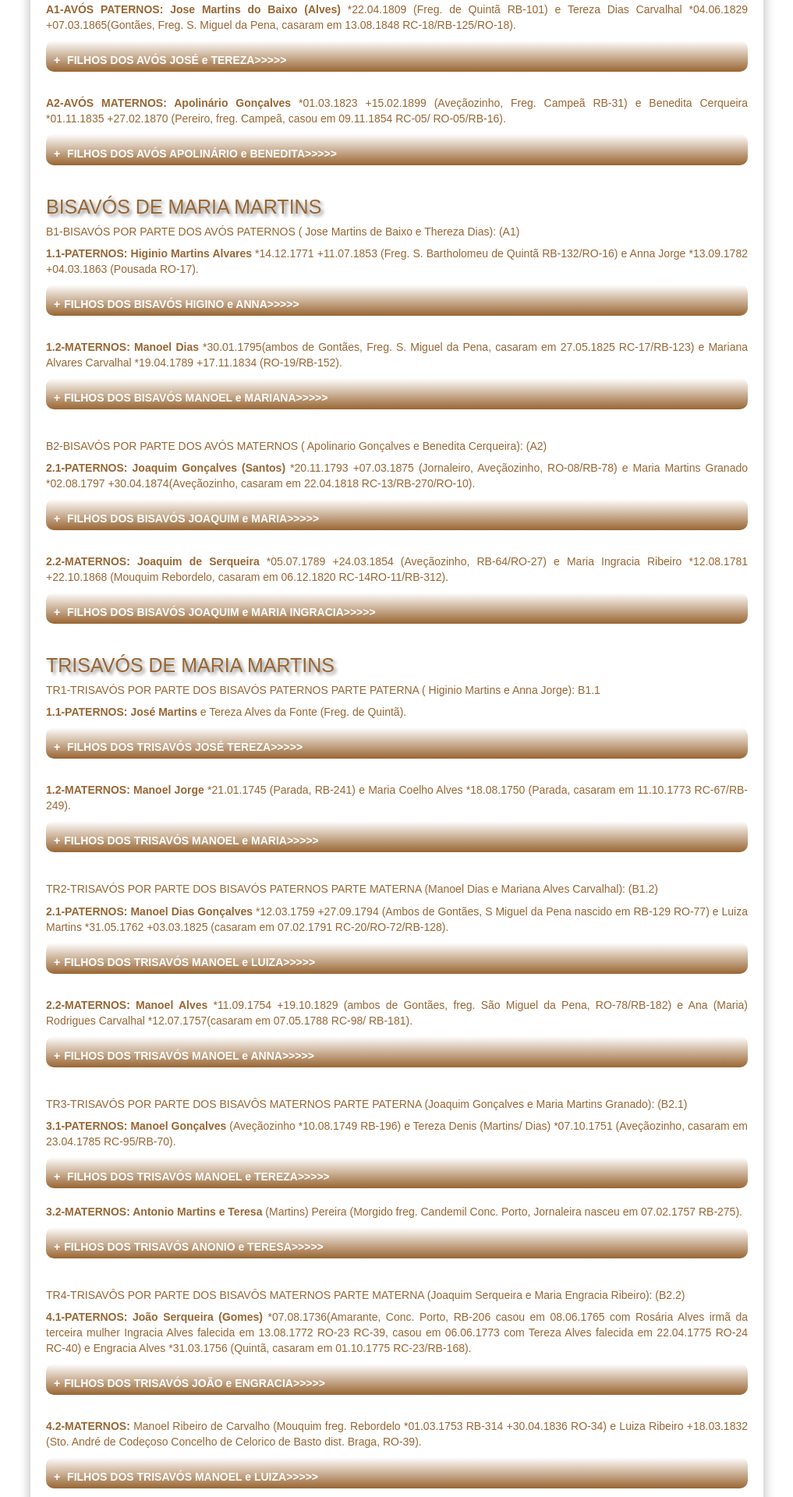
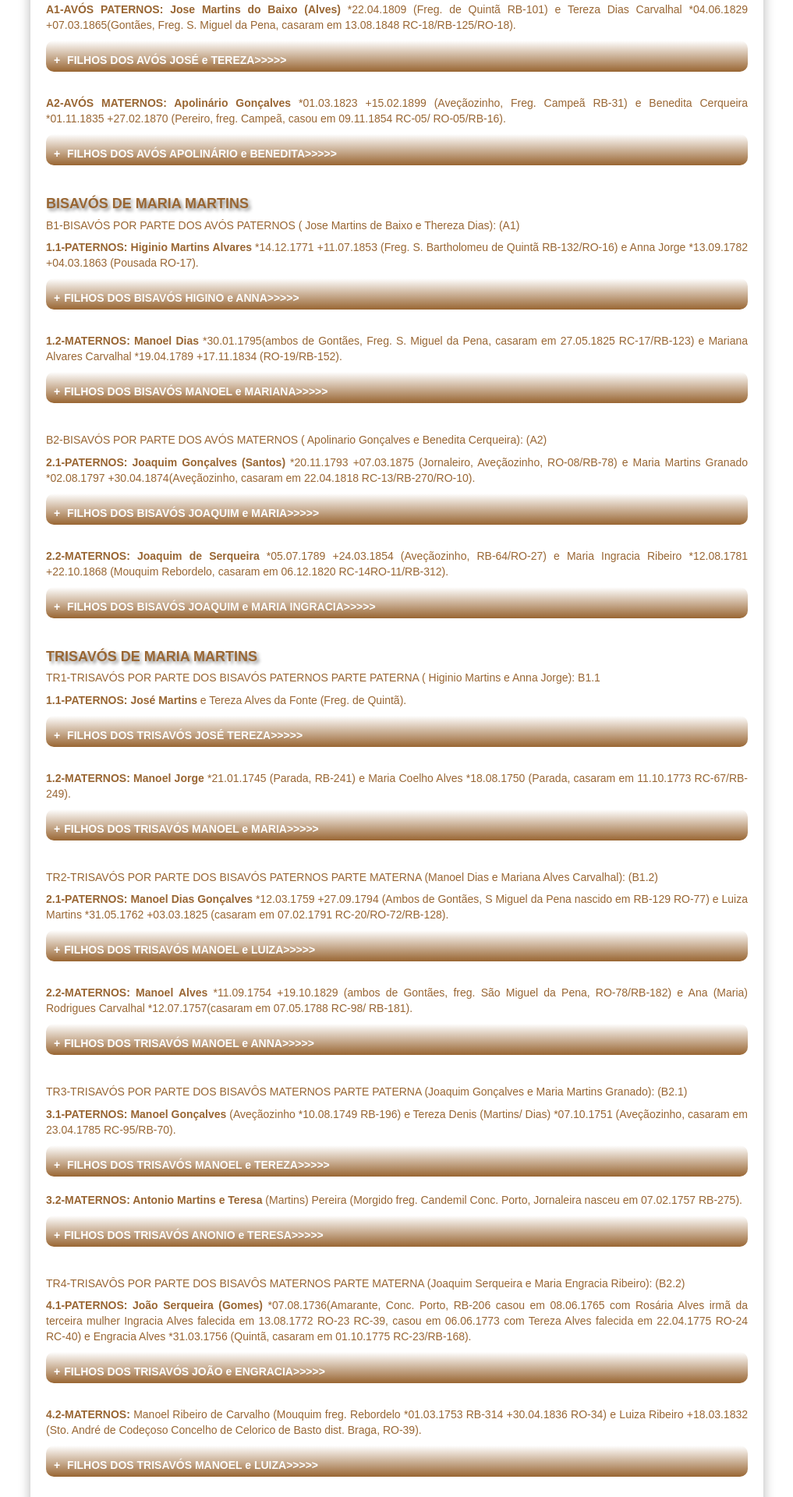
Before and after one commit to claudiovargas1955/claudiovargas1955.github.io, a Jekyll site: the page built from _pages/arvore-genealogica-de-costados-de-maria-martins.html, in a window 1280 px wide. Shown: the part 770-2690 px from the top of the page at 78% size, without its empty margins (131-1148 px from the left). Built offline with Jekyll 4.4.1, drawn with Linux system fonts in a browser that asks for light colours; some web fonts are replaced.

Commit message:
Update arvore-genealogica-de-costados-de-maria-martins.html

```diff
--- a/_pages/arvore-genealogica-de-costados-de-maria-martins.html
+++ b/_pages/arvore-genealogica-de-costados-de-maria-martins.html
@@ -35,9 +35,8 @@ details[open] summary {color:#996633;
                   }
 
                 h4{text-shadow: 3px 3px 4px #888;
-                   text-weight: bold;
-                   font-size: 25px;
-                  }
+                   font-weight: bold;
+                   }
 </style>
 
 <h2>GENEALOGIA DE MARIA MARTINS</h2><br/><br/>
```
